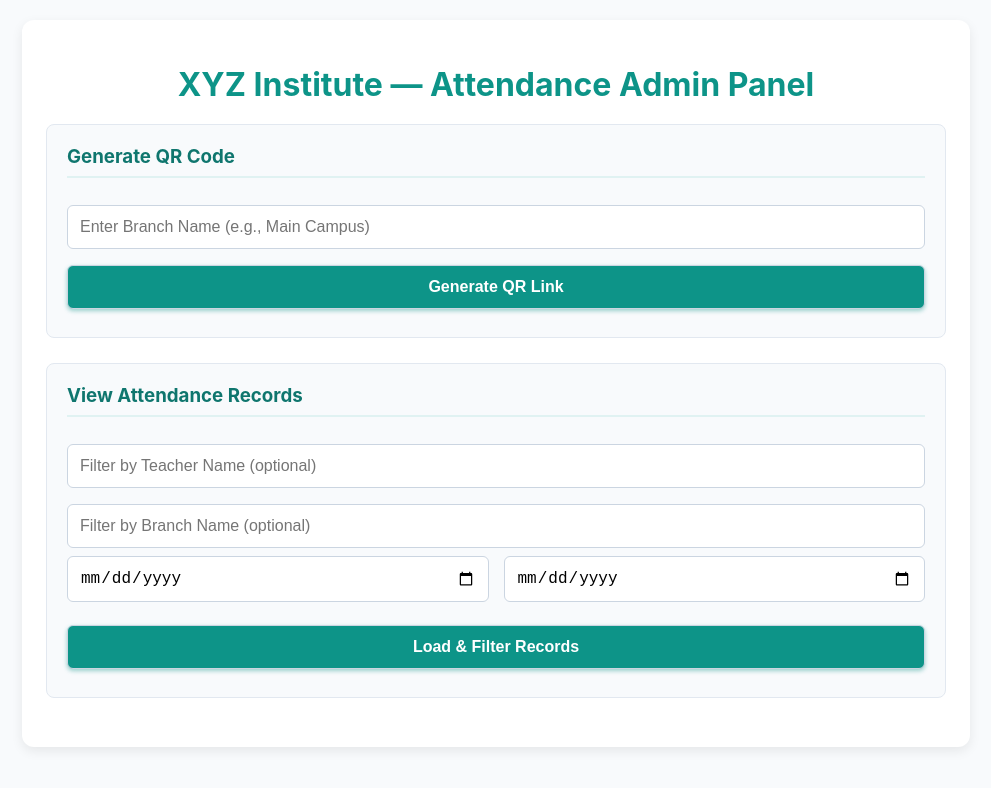
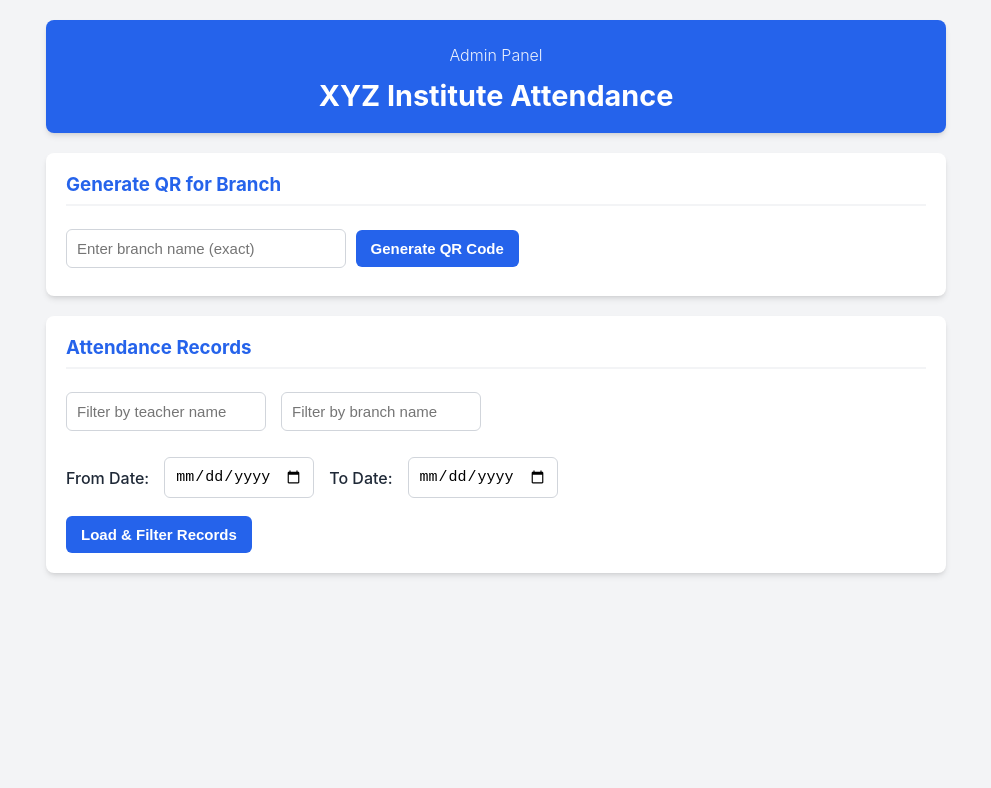
Before and after one commit to virendrasingh453081-max/attendanceQR-V2, a plain HTML site: page index.html in a window 1280 px wide. Shown: the whole page, without its empty margins (144-1135 px from the left). Drawn offline with Linux system fonts and the light colour scheme.

Commit message:
Update index.html

```diff
--- a/index.html
+++ b/index.html
@@ -3,177 +3,186 @@
 <head>
   <meta charset="utf-8" />
   <meta name="viewport" content="width=device-width,initial-scale=1" />
-  <title>XYZ Attendance Admin</title>
+  <title>QR Attendance — Admin</title>
   <style>
-    /* Global Styles */
+    :root {
+      --primary-color: #2563eb;
+      --secondary-color: #f3f4f6;
+      --text-color: #1f2937;
+      --card-bg: white;
+      --shadow: 0 4px 6px -1px rgba(0, 0, 0, 0.1), 0 2px 4px -2px rgba(0, 0, 0, 0.1);
+    }
     body {
-      font-family: 'Inter', sans-serif;
-      background-color: #f8fafc; /* Light gray background */
-      color: #1e293b;
+      font-family: 'Inter', system-ui, sans-serif;
       margin: 0;
       padding: 20px;
+      background-color: var(--secondary-color);
+      color: var(--text-color);
+      display: flex;
+      flex-direction: column;
+      align-items: center;
     }
-
-    /* Container for layout */
     .container {
+        width: 100%;
         max-width: 900px;
-        margin: 0 auto;
-        background-color: #ffffff;
-        padding: 24px;
-        border-radius: 12px;
-        box-shadow: 0 4px 12px rgba(0, 0, 0, 0.08);
+        padding: 0;
     }
-
-    /* Header */
-    h1 {
-      color: #0d9488; /* Teal color for emphasis */
+    header {
+      width: 100%;
+      background: var(--primary-color);
+      color: white;
+      padding: 20px 0;
       text-align: center;
       margin-bottom: 20px;
+      border-radius: 8px;
+      box-shadow: var(--shadow);
     }
-
-    /* Section Styles */
+    header h1 {
+        margin: 0;
+        font-size: 1.8rem;
+    }
+    header h2 {
+        margin-top: 5px;
+        font-size: 1rem;
+        font-weight: 300;
+        opacity: 0.9;
+    }
     section {
+      background: var(--card-bg);
       padding: 20px;
-      margin-bottom: 25px;
-      border: 1px solid #e2e8f0;
+      margin-bottom: 20px;
       border-radius: 8px;
-      background-color: #f8fafc;
+      box-shadow: var(--shadow);
     }
-
     h3 {
-        color: #0f766e;
-        border-bottom: 2px solid #e0f2f2;
-        padding-bottom: 8px;
-        margin-top: 0;
+      color: var(--primary-color);
+      margin-top: 0;
+      border-bottom: 2px solid var(--secondary-color);
+      padding-bottom: 8px;
+      margin-bottom: 15px;
     }
-
-    /* Form Controls */
-    input[type="text"], input[type="date"], button {
+    input[type="text"], input[type="date"] {
+      padding: 10px;
+      margin: 8px 5px 8px 0;
+      font-size: 15px;
+      border-radius: 6px;
+      border: 1px solid #d1d5db;
+      box-sizing: border-box;
       width: 100%;
-      padding: 12px;
-      margin: 8px 0;
-      border: 1px solid #cbd5e1;
+      max-width: 280px;
+    }
+    .filter-group {
+        display: flex;
+        flex-wrap: wrap;
+        gap: 10px;
+        align-items: center;
+        margin-bottom: 10px;
+    }
+    .filter-group label {
+        font-weight: 500;
+        margin-right: 5px;
+    }
+    button {
+      padding: 10px 15px;
+      font-size: 15px;
       border-radius: 6px;
-      box-sizing: border-box; /* Include padding/border in the element's total width */
-      font-size: 16px;
-    }
-
-    /* Buttons */
-    button {
-      background-color: #0d9488; /* Teal */
+      border: none;
+      cursor: pointer;
+      background-color: var(--primary-color);
       color: white;
       font-weight: 600;
-      cursor: pointer;
-      transition: background-color 0.2s ease;
-      box-shadow: 0 2px 4px rgba(13, 148, 136, 0.4);
+      transition: background-color 0.2s;
     }
-
-    button:hover {
-      background-color: #0f766e; /* Darker Teal */
+    button:hover { background-color: #1d4ed8; }
+    img.qr {
+      border: 4px solid var(--secondary-color);
+      margin-top: 15px;
+      display: block;
+      border-radius: 8px;
     }
-
-    /* QR Area */
-    #qrArea {
-        text-align: center;
-        padding-top: 15px;
-    }
-
-    img.qr {
-      border: 6px solid #e0f2f2;
-      border-radius: 8px;
-      margin: 15px auto;
-      display: block;
-      max-width: 100%;
-      height: auto;
-    }
-
-    /* Table Styles */
     table {
       width: 100%;
       border-collapse: separate;
       border-spacing: 0;
-      margin-top: 20px;
+      margin-top: 15px;
       border-radius: 8px;
-      overflow: hidden; /* Ensures rounded corners on the table */
+      overflow: hidden;
       box-shadow: 0 1px 3px rgba(0, 0, 0, 0.1);
     }
     th, td {
-      padding: 12px;
+      padding: 12px 15px;
       text-align: left;
+      border-bottom: 1px solid #f3f4f6;
     }
     th {
-      background-color: #2dd4bf; /* Lighter teal header */
+      background: var(--primary-color);
       color: white;
       font-weight: 600;
       text-transform: uppercase;
-      font-size: 0.85rem;
+      font-size: 0.8rem;
     }
-    tr:nth-child(even) {
-      background-color: #f1f5f9; /* Zebra striping */
+    tr:last-child td {
+        border-bottom: none;
     }
-    tr:hover {
-        background-color: #e2e8f0;
+    tr:nth-child(even) td {
+        background-color: var(--secondary-color);
     }
-
-    .filter-group {
-        display: grid;
-        grid-template-columns: 1fr 1fr;
-        gap: 15px;
-        margin-bottom: 15px;
-    }
-    .filter-group input {
-        width: 100%;
-        margin: 0;
+    #tableArea {
+        overflow-x: auto;
     }
 
     /* Mobile adjustments */
     @media (max-width: 600px) {
         .filter-group {
-            grid-template-columns: 1fr;
+            flex-direction: column;
+            gap: 5px;
+        }
+        input[type="text"], input[type="date"] {
+            max-width: 100%;
         }
     }
   </style>
 </head>
 <body>
   <div class="container">
-    <h1>XYZ Institute — Attendance Admin Panel</h1>
+    <header>
+        <h2>Admin Panel</h2>
+        <h1>XYZ Institute Attendance</h1>
+    </header>
 
-    <!-- QR Generation Section -->
     <section>
-      <h3>Generate QR Code</h3>
-      <input id="branchInput" type="text" placeholder="Enter Branch Name (e.g., Main Campus)" />
-      <button id="genBtn">Generate QR Link</button>
+      <h3>Generate QR for Branch</h3>
+      <input id="branchInput" type="text" placeholder="Enter branch name (exact)" />
+      <button id="genBtn">Generate QR Code</button>
       <div id="qrArea" style="display:none">
-        <p><strong>Branch:</strong> <span id="branchName" style="color:#0d9488; font-weight:600;"></span></p>
+        <p><strong>Branch:</strong> <span id="branchName"></span></p>
         <img id="qrImg" class="qr" width="250" alt="QR Code"/>
-        <p>URL: <a id="qrLink" target="_blank" style="color:#0f766e;"></a></p>
+        <p>URL: <a id="qrLink" target="_blank"></a></p>
       </div>
     </section>
 
-    <!-- Attendance View Section -->
     <section>
-      <h3>View Attendance Records</h3>
-
-      <input id="fTeacher" type="text" placeholder="Filter by Teacher Name (optional)" />
-      <input id="fBranch" type="text" placeholder="Filter by Branch Name (optional)" />
-
-      <!-- NEW DATE RANGE FILTER -->
+      <h3>Attendance Records</h3>
       <div class="filter-group">
-          <input id="fFromDate" type="date" title="From Date" />
-          <input id="fToDate" type="date" title="To Date" />
+        <input id="fTeacher" type="text" placeholder="Filter by teacher name" style="max-width: 200px;"/>
+        <input id="fBranch" type="text" placeholder="Filter by branch name" style="max-width: 200px;"/>
       </div>
-
+      <div class="filter-group">
+        <label for="fromDate">From Date:</label>
+        <input id="fromDate" type="date" title="Start Date" style="max-width: 150px;"/>
+        <label for="toDate">To Date:</label>
+        <input id="toDate" type="date" title="End Date" style="max-width: 150px;"/>
+      </div>
       <button id="viewBtn">Load & Filter Records</button>
-
       <div id="tableArea"></div>
     </section>
   </div>
 
 <script>
   // ✅ CONFIGURATION
-  // !!! IMPORTANT: Update these URLs with your actual deployment links !!!
+  // !!! REPLACE THIS with your actual Google Apps Script Web App URL !!!
   const BACKEND_URL = "https://script.google.com/macros/s/AKfycbxblISNQjDpjdgsTjd-4q9rkBXd_VyUuY8vZNe-hMhpfBrSRHUccpjPRYzyU6bOZALP/exec";
-  const ATTENDANCE_PAGE_URL = "https://virendrasingh453081-max.github.io/attendanceQR-V2/attendance.html"; // full GitHub Pages URL
+  const ATTENDANCE_PAGE_URL = "https://virendrasingh453081-max.github.io/attendanceQR-V2/attendance.html";
 
   // 🧩 Generate QR button logic
   document.getElementById('genBtn').addEventListener('click', () => {
@@ -192,32 +201,32 @@
 
   // 📊 Fetch attendance records from backend
   document.getElementById('viewBtn').addEventListener('click', async () => {
+    document.getElementById('tableArea').innerHTML = '<p style="text-align:center;">Loading records, please wait...</p>';
+
     const teacher = document.getElementById('fTeacher').value.trim();
     const branch = document.getElementById('fBranch').value.trim();
-    const fromDate = document.getElementById('fFromDate').value.trim(); // Get 'From' date
-    const toDate = document.getElementById('fToDate').value.trim();     // Get 'To' date
+    const fromDate = document.getElementById('fromDate').value.trim();
+    const toDate = document.getElementById('toDate').value.trim();
 
-    document.getElementById('tableArea').innerHTML = '<p style="text-align:center;">Loading...</p>';
-
-    // Construct URL with new date range parameters
-    const url = `${BACKEND_URL}?action=getAttendance` +
-                `&teacher=${encodeURIComponent(teacher)}` +
-                `&branch=${encodeURIComponent(branch)}` +
-                `&fromDate=${encodeURIComponent(fromDate)}` + // Pass 'From'
-                `&toDate=${encodeURIComponent(toDate)}`;      // Pass 'To'
+    // Construct the URL with all filter parameters
+    let url = `${BACKEND_URL}?action=getAttendance`;
+    url += `&teacher=${encodeURIComponent(teacher)}`;
+    url += `&branch=${encodeURIComponent(branch)}`;
+    if(fromDate) url += `&fromDate=${encodeURIComponent(fromDate)}`;
+    if(toDate) url += `&toDate=${encodeURIComponent(toDate)}`;
 
     try {
       const res = await fetch(url);
       const json = await res.json();
 
       if (!json.success) {
-        document.getElementById('tableArea').innerHTML = `<p style="color:red; text-align:center;">Error fetching attendance: ${escapeHtml(json.message || 'unknown')}</p>`;
+        document.getElementById('tableArea').innerHTML = `<p style="color:red;">Error fetching attendance: ${escapeHtml(json.message || 'unknown')}</p>`;
         return;
       }
 
       const rows = json.rows || [];
       if (rows.length === 0) {
-        document.getElementById('tableArea').innerHTML = '<p style="text-align:center;">No records found matching your filters.</p>';
+        document.getElementById('tableArea').innerHTML = '<p style="text-align:center;">No records found for the applied filters.</p>';
         return;
       }
 
@@ -233,7 +242,7 @@
       html += '</table>';
       document.getElementById('tableArea').innerHTML = html;
     } catch (err) {
-      document.getElementById('tableArea').innerHTML = `<p style="color:red; text-align:center;">Network error: ${escapeHtml(err.message || err)}</p>`;
+      document.getElementById('tableArea').innerHTML = `<p style="color:red;">Network error: ${escapeHtml(err.message)}</p>`;
     }
   });
 
```
